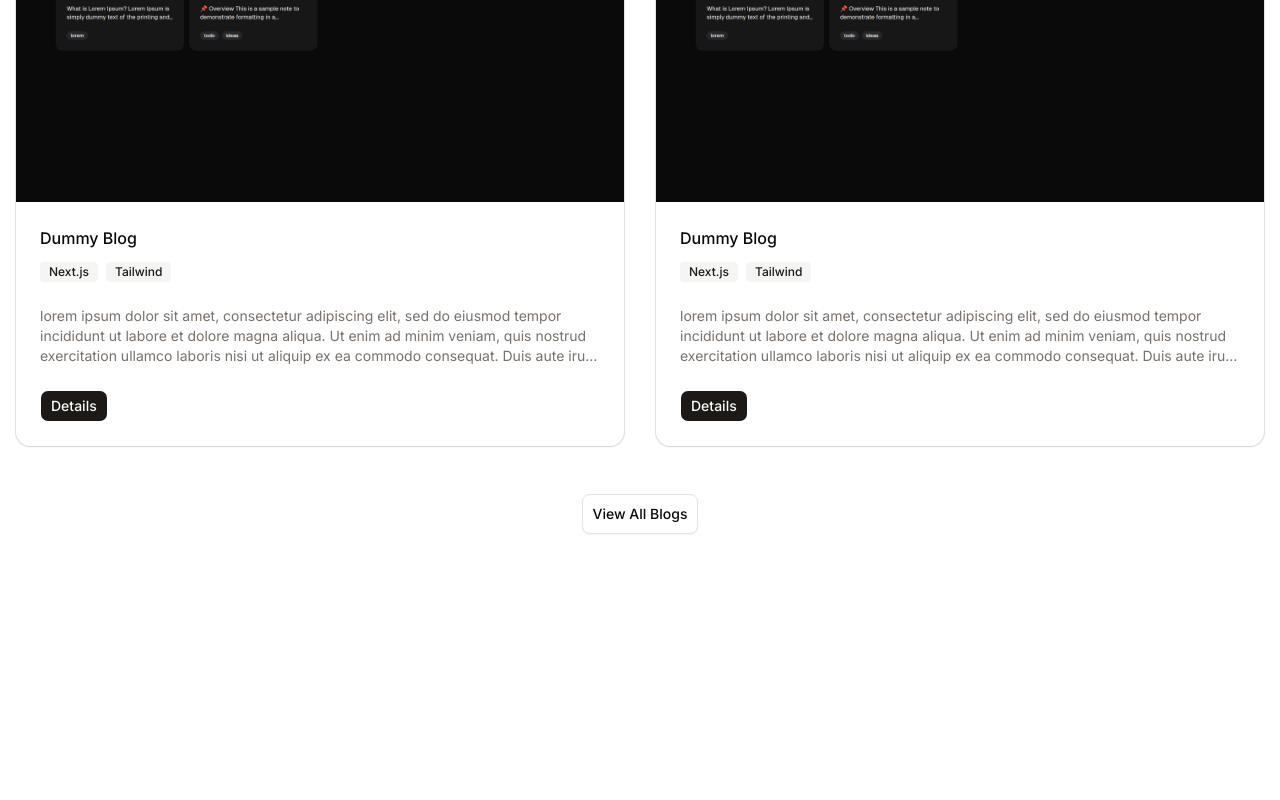
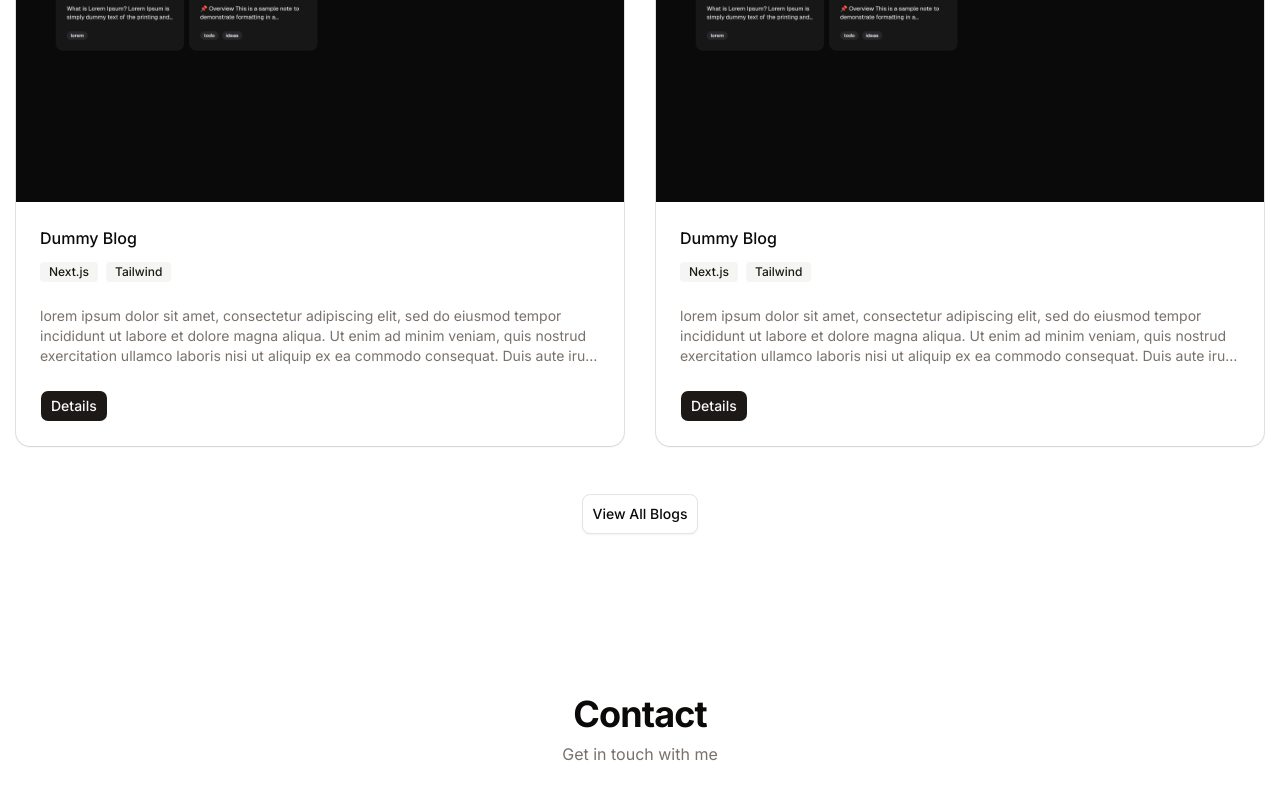
Before and after one commit to ishantbh/portfolio, a Next.js app: page / in a window 1280 px wide. Shown: the part 2071-2871 px from the top of the page. Before the commit the page ends 2685 px from the top, so only its background shows below. Built offline with nearby package versions, Linux system fonts and the light colour scheme; a web font is replaced by a local one.

Commit message:
add contact section to home page

```diff
--- a/app/page.tsx
+++ b/app/page.tsx
@@ -1,3 +1,4 @@
+import { ContactSection } from "@/components/home/contact"
 import { FeaturedBlogsSection } from "@/components/home/featured-blogs"
 import { FeaturedProjectsSection } from "@/components/home/featured-projects"
 import { HeroSection } from "@/components/home/hero"
@@ -8,6 +9,7 @@ export default function Page() {
       <HeroSection />
       <FeaturedProjectsSection />
       <FeaturedBlogsSection />
+      <ContactSection />
     </>
   )
 }
--- /dev/null
+++ b/components/home/contact.tsx
@@ -0,0 +1,17 @@
+export function ContactSection() {
+  return (
+    <section id="contact" className="py-20">
+      <div className="container mx-auto animate-in px-4 duration-700 fade-in slide-in-from-bottom-4">
+        {/* Section Title */}
+        <div className="mb-12 text-center">
+          <h2 className="text-3xl font-bold tracking-tight sm:text-4xl">
+            Contact
+          </h2>
+          <p className="mt-2 text-muted-foreground">Get in touch with me</p>
+        </div>
+
+        {/* Contact Form */}
+      </div>
+    </section>
+  )
+}
```
